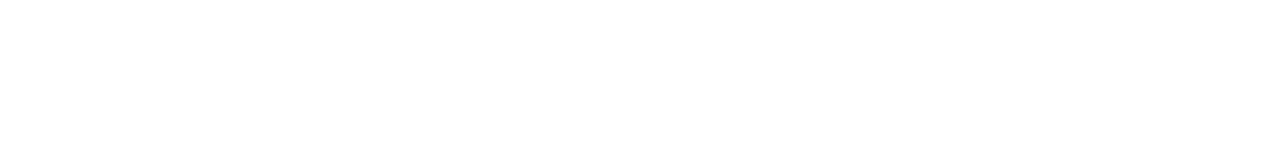
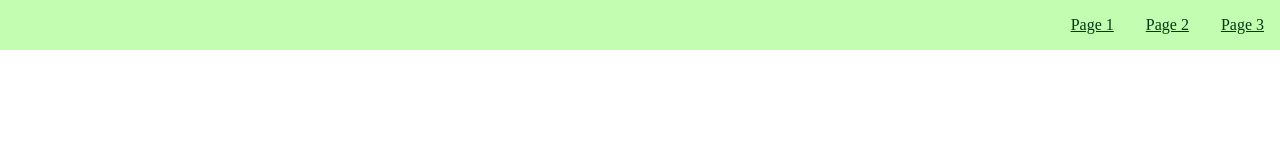
Before and after one commit to jamierosecat/topic-website, a plain HTML site: page index.html in a window 1280 px wide. Drawn offline with Linux system fonts and the light colour scheme.

Commit message:
added styles to nav

```diff
--- a/index.html
+++ b/index.html
@@ -9,7 +9,16 @@
     <link rel="stylesheet" href="./styles.css">
 </head>
 <body>
-    <nav></nav>
+
+    <header>
+        <nav id="top-nav">
+            <ul>
+                <li><a href="index.html">Page 1</a></li>
+                <li><a href="">Page 2</a></li>
+                <li><a href="">Page 3</a></li>
+            </ul>
+        </nav>
+    </header>
 
     <main>
 
--- a/styles.css
+++ b/styles.css
@@ -0,0 +1,13 @@
+* {margin:0;padding:0;}
+
+html, body {width: 100%; height: 100%; }
+
+    /*  NAV BAR */
+
+#top-nav {background-color: rgb(195, 253, 177)}
+
+#top-nav ul {display:flex; justify-content:right;}
+
+#top-nav ul li {list-style: none;}
+
+#top-nav ul li a { display:block; padding:1em; color:rgb(2, 56, 20);}
```
